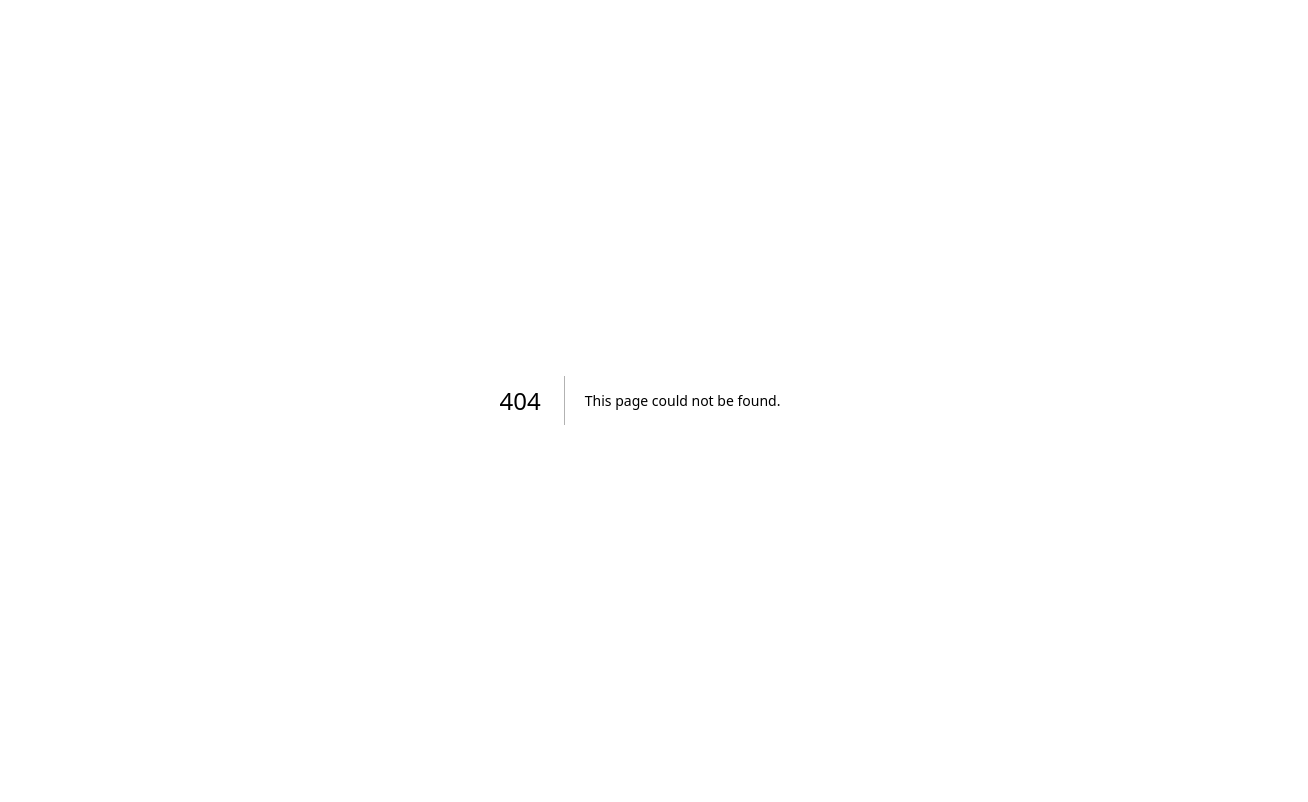
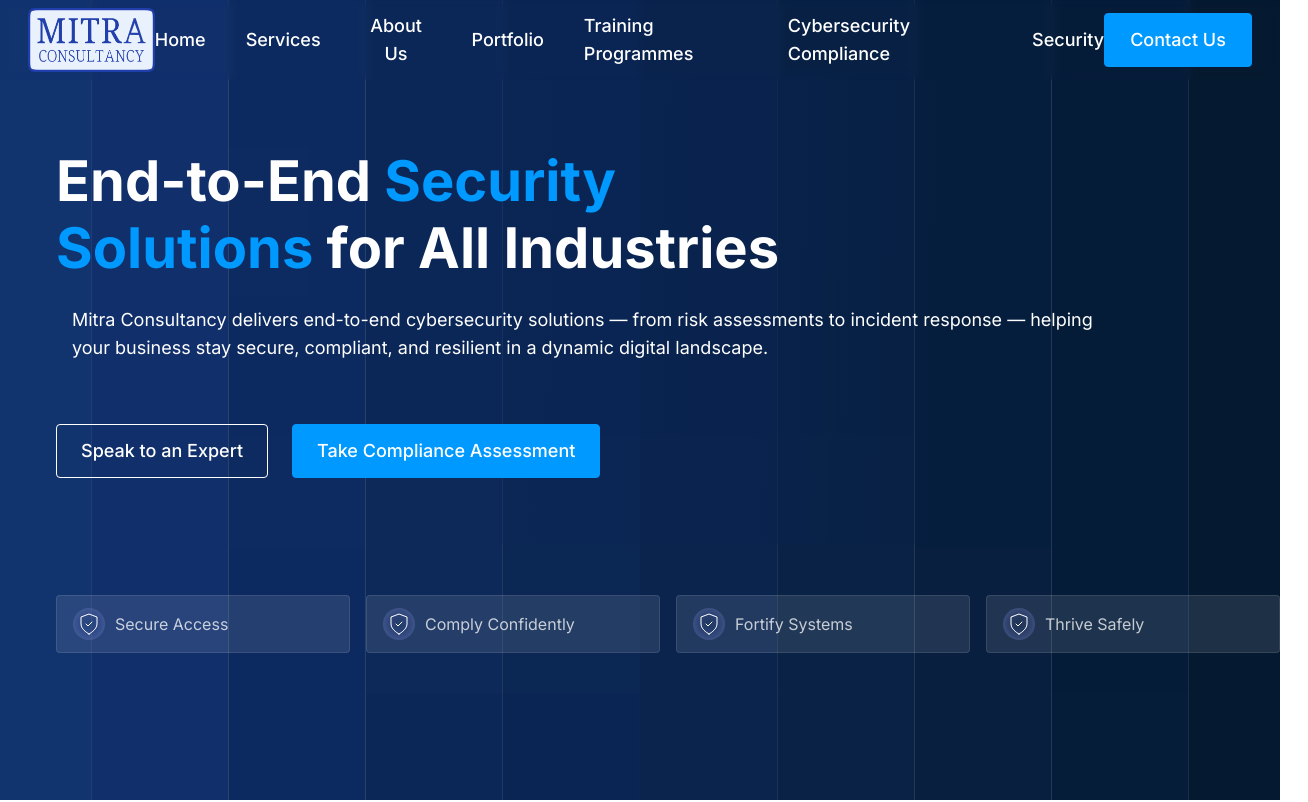
Before and after one commit to neon-lab-dev/MITR-Consultancy-Client, a Next.js app: page /security in a window 1280 px wide. Before the commit this address had no page. Shown: the top 802 px of the page, 1308 px wide, since content can reach past the window. Built offline with nearby package versions, Linux system fonts and the light colour scheme.

Commit message:
Completed security hero section

```diff
--- a/src/Components/CybersecurityCompliance/ComplianceSolutions/ComplianceSolutions.tsx
+++ b/src/Components/CybersecurityCompliance/ComplianceSolutions/ComplianceSolutions.tsx
@@ -241,7 +241,7 @@ const ComplianceSolutions = () => {
                 {activeData?.subTitle}
               </h1>
 
-              <div className="flex flex-col gap-6 mt-8">
+              <div className="flex flex-col gap-6">
                 <div className="flex flex-col gap-6 mt-8">
                   {activeData?.details?.map((detail, index) => (
                     <div key={index} className="flex">
--- /dev/null
+++ b/src/Components/Security/SecurityHero/SecurityHero.tsx
@@ -0,0 +1,93 @@
+/* eslint-disable react/no-unescaped-entities */
+"use client";
+import { ICONS, IMAGES } from "@/assets";
+import ContactUs from "@/Components/Home/ContactUs/ContactUs";
+import Button from "@/Components/Reusable/Button/Button";
+import Container from "@/Components/Shared/Container/Container";
+import Image from "next/image";
+import { useState } from "react";
+
+const SecurityHero = () => {
+  const [isContactUsModalOpen, setIsContactUsModalOpen] =
+    useState<boolean>(false);
+
+  const features = [
+    "Secure Access",
+    "Comply Confidently",
+    "Fortify Systems",
+    "Thrive Safely",
+  ];
+  return (
+    <div className="font-Inter relative h-screen">
+      {/* Background Image */}
+      <div className="absolute inset-0 z-0">
+        <Image
+          src={IMAGES.cybersecurityComplianceHeroImg}
+          alt="MITRA Consultancy"
+          layout="fill"
+          objectFit="cover"
+          priority
+        />
+      </div>
+
+      {/* Overlay */}
+      <div className="absolute inset-0 bg-neutral-50 bg-opacity-50 z-10"></div>
+
+      {/* Content */}
+      <Container>
+        <div className="flex flex-col gap-[117px] items-start justify-center absolute top-0 bottom-0 z-20 max-w-[1300px] mx-auto px-5 md:px-7 2xl:px-0 w-full">
+          <div>
+            <h1 className="text-white leading-6 md:leading-[40px] xl:leading-[67px] text-xl md:text-[32px] xl:text-[56px] font-bold max-w-[344px] md:max-w-[550px] xl:max-w-[800px]">
+              End-to-End{" "}
+              <span className="text-primary-20">Security Solutions</span> for
+              All Industries
+            </h1>
+            <p className="text-white text-[11px] md:text-sm xl:text-lg leading-[18px] xl:leading-7 max-w-[1071px] mt-3 xl:mt-6 px-4">
+              Mitra Consultancy delivers end-to-end cybersecurity solutions —
+              from risk assessments to incident response — helping your business
+              stay secure, compliant, and resilient in a dynamic digital
+              landscape.
+            </p>
+            <div className="flex flex-col md:flex-row items-center justify-start gap-4 xl:gap-6 mt-4 md:mt-9 xl:mt-[62px]">
+              <Button
+                handleClick={() => setIsContactUsModalOpen(true)}
+                variant="secondary"
+                title="Speak to an Expert"
+                classNames="w-auto"
+              />
+              <Button
+                handleClick={() =>
+                  document
+                    .getElementById("portfolio")
+                    ?.scrollIntoView({ behavior: "smooth" })
+                }
+                variant="primary"
+                title="Take Compliance Assessment"
+                classNames="w-auto"
+              />
+            </div>
+          </div>
+
+          {/* Features */}
+          <div className="grid grid-cols-4 gap-4 z-10 w-full">
+            {features?.map((feature) => (
+              <div
+                key={feature}
+                className="bg-[#ffffff1a] rounded border border-[#ffffff1a] text-white/75 px-4 py-3 flex items-center gap-[10px] w-full"
+              >
+                <Image src={ICONS.featureIcon} alt="" className="size-8" />
+                <p>{feature}</p>
+              </div>
+            ))}
+          </div>
+        </div>
+      </Container>
+      <ContactUs
+        isContactUsModalOpen={isContactUsModalOpen}
+        setIsContactUsModalOpen={setIsContactUsModalOpen}
+      />
+    </div>
+  );
+};
+
+export default SecurityHero;
--- a/src/Components/Shared/Navbar/Navbar.tsx
+++ b/src/Components/Shared/Navbar/Navbar.tsx
@@ -99,6 +99,7 @@ const Navbar = () => {
     { label: "Portfolio", action: () => handleNavigation("portfolio") },
     { label: "Training Programmes", path: "/internship-programmes" },
     { label: "Cybersecurity Compliance", path: "/cybersecurity-compliance" },
+    { label: "Security", path: "/security" },
   ];
 
   return (
@@ -145,7 +146,7 @@ const Navbar = () => {
             </div>
 
             <div className="flex items-center gap-6">
-              {pathname !== "/" && pathname !== "/cybersecurity-compliance" && (
+              {pathname !== "/" && pathname !== "/cybersecurity-compliance" && pathname !== "/security" && (
                 <>
                   <Link href={"/cart"} className="relative">
                     <Image
--- /dev/null
+++ b/src/app/(commonLayout)/security/page.tsx
@@ -0,0 +1,14 @@
+import ComplianceSolutions from "@/Components/CybersecurityCompliance/ComplianceSolutions/ComplianceSolutions";
+import SecurityHero from "@/Components/Security/SecurityHero/SecurityHero";
+
+
+const SecurityPage = () => {
+    return (
+        <div>
+            <SecurityHero/>
+            <ComplianceSolutions />
+        </div>
+    );
+};
+
+export default SecurityPage;
```
Also changed, not shown: src/Components/CybersecurityCompliance/CyberSecurityTestimonials/CyberSecurityTestimonials.tsx (+10 -4 lines).
